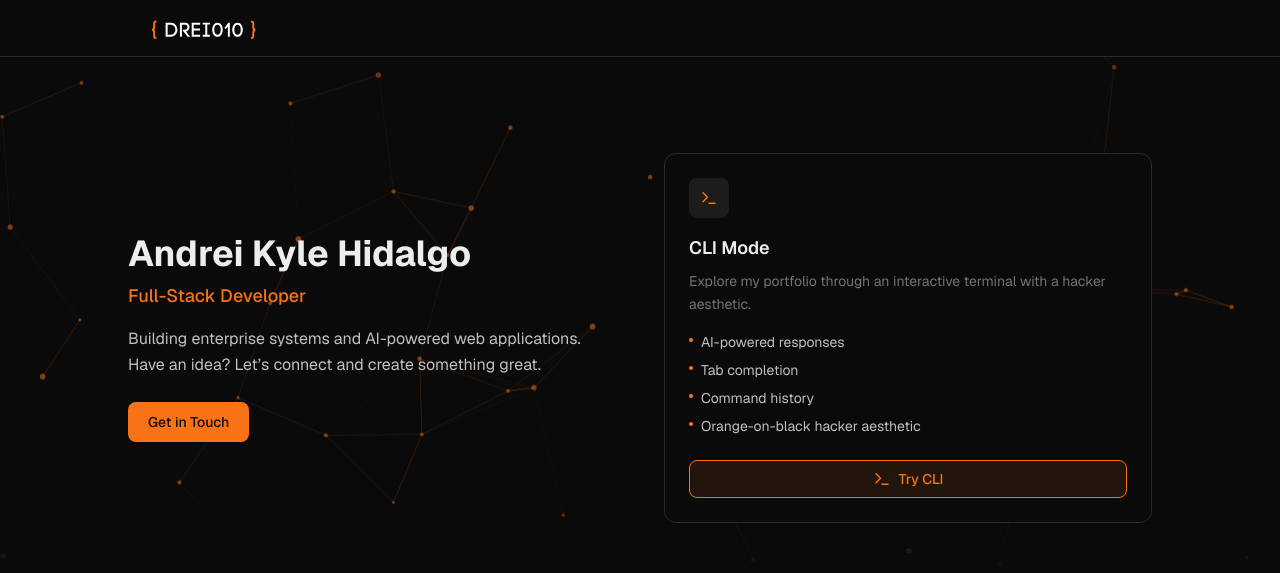
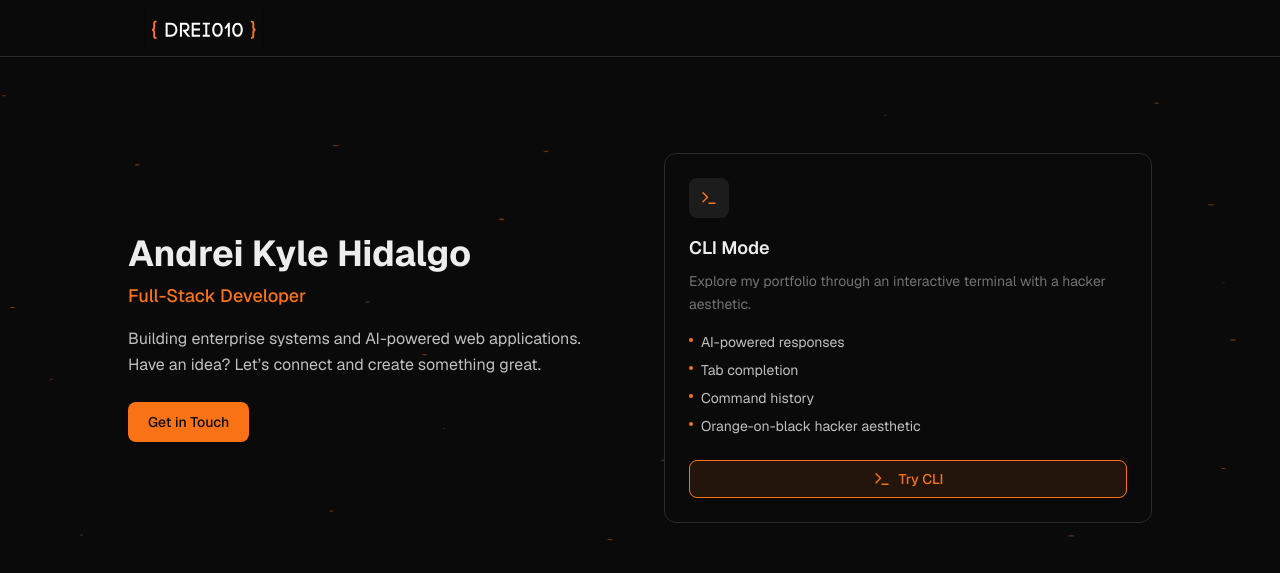
Before and after one commit to Drei010/drei010-portfolio, a Next.js app: page / in a window 1280 px wide. Shown: the top 573 px of the page. Built offline with nearby package versions, Linux system fonts and the light colour scheme.

Commit message:
fix: applied constellations to the rest of the page

```diff
--- a/app/page.tsx
+++ b/app/page.tsx
@@ -5,6 +5,7 @@ import { AboutSection } from "@/components/web/AboutSection";
 import { ServicesSection } from "@/components/web/ServicesSection";
 import { SkillsProjectsConnected } from "@/components/web/SkillsProjectsConnected";
 import { ContactSection } from "@/components/web/ContactSection";
+import { ConstellationBackground } from "@/components/web/ConstellationBackground";
 import { Terminal } from "@/components/cli/Terminal";
 
 export default function Home() {
@@ -19,11 +20,16 @@ export default function Home() {
   }
 
   return (
-    <div className="flex flex-1 flex-col animate-fade-in">
-      <AboutSection />
-      <ServicesSection />
-      <SkillsProjectsConnected />
-      <ContactSection />
+    <div className="relative flex flex-1 flex-col animate-fade-in">
+      <ConstellationBackground
+        className="pointer-events-none fixed inset-0 z-0"
+      />
+      <div className="relative z-10">
+        <AboutSection />
+        <ServicesSection />
+        <SkillsProjectsConnected />
+        <ContactSection />
+      </div>
     </div>
   );
 }
--- a/components/web/AboutSection.tsx
+++ b/components/web/AboutSection.tsx
@@ -3,7 +3,6 @@
 import { motion, useReducedMotion } from "motion/react";
 import { aboutData } from "@/lib/data/about";
 import { CliFeatureCard } from "@/components/web/CliFeatureCard";
-import { ConstellationBackground } from "@/components/web/ConstellationBackground";
 
 export function AboutSection() {
   const shouldReduceMotion = useReducedMotion();
@@ -14,11 +13,8 @@ export function AboutSection() {
   };
 
   return (
-    <section id="about" className="relative overflow-x-clip px-4 py-16 sm:py-24">
-      <ConstellationBackground
-        className="pointer-events-auto absolute top-[-3rem] right-0 bottom-[-3rem] left-0 z-0 [mask-image:linear-gradient(to_bottom,transparent_0%,black_15%,black_85%,transparent_100%)]"
-      />
-      <div className="relative z-10 mx-auto grid max-w-5xl grid-cols-1 items-center gap-8 lg:grid-cols-2 lg:gap-12">
+    <section id="about" className="px-4 py-16 sm:py-24">
+      <div className="mx-auto grid max-w-5xl grid-cols-1 items-center gap-8 lg:grid-cols-2 lg:gap-12">
         {/* Left column — About data */}
         <div>
           <motion.h1
--- a/components/web/ConstellationBackground.tsx
+++ b/components/web/ConstellationBackground.tsx
@@ -257,8 +257,8 @@ export function ConstellationBackground({ className }: ConstellationBackgroundPr
       mouseRef.current = { ...mouseRef.current, active: false };
     };
 
-    canvas.addEventListener("mousemove", handleMouseMove);
-    canvas.addEventListener("mouseleave", handleMouseLeave);
+    window.addEventListener("mousemove", handleMouseMove);
+    document.addEventListener("mouseleave", handleMouseLeave);
 
     let resizeTimeout: ReturnType<typeof setTimeout> | null = null;
     let prevResizeWidth = sizeRef.current.width;
@@ -295,8 +295,8 @@ export function ConstellationBackground({ className }: ConstellationBackgroundPr
 
     return () => {
       cancelAnimationFrame(animationFrameRef.current);
-      canvas.removeEventListener("mousemove", handleMouseMove);
-      canvas.removeEventListener("mouseleave", handleMouseLeave);
+      window.removeEventListener("mousemove", handleMouseMove);
+      document.removeEventListener("mouseleave", handleMouseLeave);
       window.removeEventListener("resize", handleResize);
       pointerQuery.removeEventListener("change", handlePointerChange);
       if (resizeTimeout) clearTimeout(resizeTimeout);
--- a/components/web/ProjectCard.tsx
+++ b/components/web/ProjectCard.tsx
@@ -28,7 +28,7 @@ export function ProjectCard({
   return (
     <motion.article
       ref={cardRef}
-      className={`group relative flex cursor-pointer flex-col overflow-hidden rounded-xl border transition-[border-color,box-shadow] duration-300 focus-visible:ring-2 focus-visible:ring-primary/50 focus-visible:outline-none ${
+      className={`group relative flex cursor-pointer flex-col overflow-hidden rounded-xl border bg-background transition-[border-color,box-shadow] duration-300 focus-visible:ring-2 focus-visible:ring-primary/50 focus-visible:outline-none ${
         highlighted
           ? "border-primary/70 shadow-[0_0_24px_rgba(249,115,22,0.2)]"
           : "border-border hover:border-primary/70 hover:shadow-[0_0_20px_rgba(249,115,22,0.15)]"
--- a/components/web/ServiceCard.tsx
+++ b/components/web/ServiceCard.tsx
@@ -22,7 +22,7 @@ export function ServiceCard({ service, index }: ServiceCardProps) {
 
   return (
     <motion.div
-      className="group relative flex flex-col rounded-xl border border-border p-4 transition-[border-color,box-shadow] duration-300 hover:border-primary/70 hover:shadow-[0_0_20px_rgba(249,115,22,0.15)] focus-visible:ring-2 focus-visible:ring-primary/50 focus-visible:outline-none"
+      className="group relative flex flex-col rounded-xl border border-border bg-background p-4 transition-[border-color,box-shadow] duration-300 hover:border-primary/70 hover:shadow-[0_0_20px_rgba(249,115,22,0.15)] focus-visible:ring-2 focus-visible:ring-primary/50 focus-visible:outline-none"
       variants={entranceVariants}
       initial="hidden"
       whileInView="visible"
--- a/components/web/SkillCloud.tsx
+++ b/components/web/SkillCloud.tsx
@@ -76,7 +76,7 @@ function SkillCategoryCluster({
   return (
     <motion.div
       ref={clusterRef}
-      className="group/cluster relative rounded-xl border border-border p-4 transition-[border-color,background-color,box-shadow] duration-300 hover:border-primary/40 hover:bg-surface-alt/50 hover:shadow-[0_0_16px_rgba(249,115,22,0.08)]"
+      className="group/cluster relative rounded-xl border border-border bg-background p-4 transition-[border-color,background-color,box-shadow] duration-300 hover:border-primary/40 hover:bg-surface-alt/50 hover:shadow-[0_0_16px_rgba(249,115,22,0.08)]"
       initial="hidden"
       whileInView="visible"
       viewport={{ once: true, margin: "-50px" }}
```
